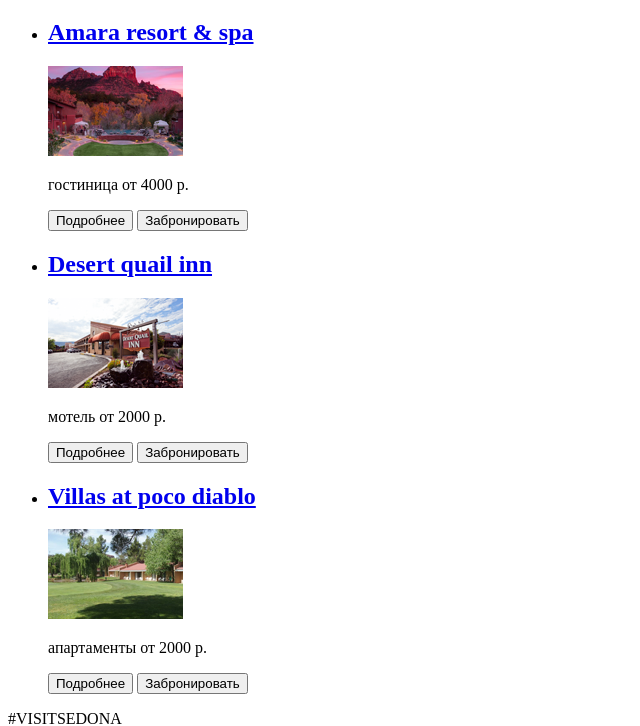
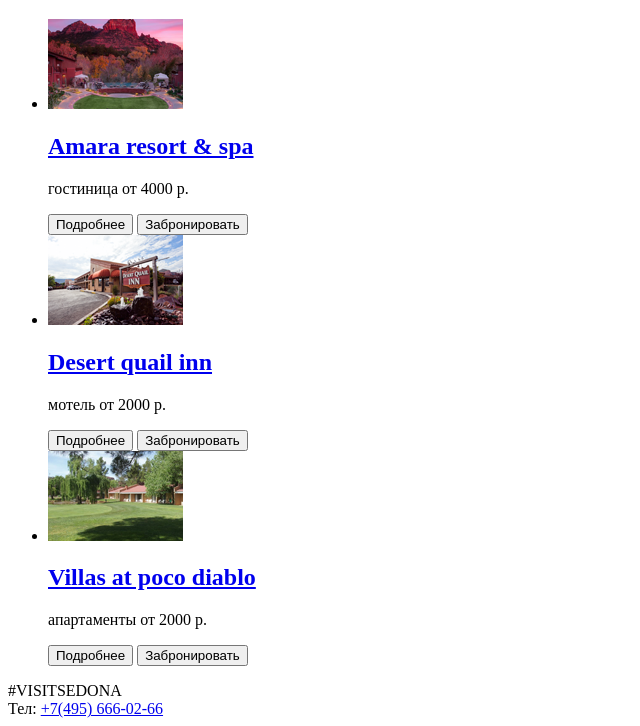
Before and after one commit to Ktoita/1350499-sedona-28, a plain HTML site: page hotels.html in a window 1280 px wide. Shown: the part 231-957 px from the top of the page, without its empty margins (0-640 px from the left). Drawn offline with Linux system fonts and the light colour scheme.

Commit message:
Начинаем разметку
Исправления

```diff
--- a/hotels.html
+++ b/hotels.html
@@ -6,6 +6,8 @@
   </head>
 
   <body>
+  	<div class="container">
+
   	<header>
   	<a href="index.html"><img src="img/logo.png" alt="Логотип"></a>
   	<nav>
@@ -20,56 +22,80 @@
 
   	<main>
     	<h1>Фильтр гостиниц</h1>
+
     	<section>
      		<ul>
         		<li>
+					<div>
+						<img src="img/Layer 21.png" alt="Фотография гостиницы">
+					</div>
+
+					<div>
 						<a href="#">
           					<h2>Amara resort & spa</h2>
-          <p><img src="img/Layer 21.png" alt="Фотография гостиницы"></p>
           				</a>
         				<p>гостиница от 4000 р.</p>
-        <!-- форма рейтинга -->
         				<button type="button">Подробнее</button>
         				<button type="button">Забронировать</button>
+        			</div>
+
+        			<div>
+        				<!-- форма рейтинга -->
+        			</div>
         		</li>
 
         		<li>
+        			<div>
+        				<img src="img/Layer 89 copy.png" alt="Фотография мотеля">
+        			</div>
+
+        			<div>
         				<a href="#">
           					<h2>Desert quail inn</h2>
-          <p><img src="img/Layer 89 copy.png" alt="Фотография мотеля"></p>
           				</a>
         				<p>мотель от 2000 р.</p>
-        <!-- форма рейтинга -->
         				<button type="button">Подробнее</button>
         				<button type="button">Забронировать</button>
+        			</div>
+
+        			<div>
+        			<!-- форма рейтинга -->
+        			</div>
         		</li>
 
        			<li>
+        			<div>
+        				<img src="img/Rectangle.png" alt="Фотография апартаментов">
+        			</div>
+
+        			<div>
         				<a href="#">
           					<h2>Villas at poco diablo</h2>
-          <p><img src="img/Rectangle.png" alt="Фотография апартаментов"></p>
           				</a>
         				<p>апартаменты от 2000 р.</p>
-        <!-- форма рейтинга -->
         				<button type="button">Подробнее</button>
         				<button type="button">Забронировать</button>
+        			</div>
+
+        			<div>
+        			<!-- форма рейтинга -->
+        			</div>
         		</li>
       		</ul>
     	</section>
   	</main>
 
   	<footer>
-      <p>#VISITSEDONA<br> Тел: +7(495) 666-02-66</p>
+  		<p>#VISITSEDONA<br> Тел: <a href="tel:+74956660266">+7(495) 666-02-66</a></p>
 
-      <section>
   		<ul>
       		<li><a href="#">Вконтакте</a></li>
       		<li><a href="#">Фейсбук</a></li>
       		<li><a href="#">Инстаграм</a></li>
 		</ul>
-      </section>
 
 		<p>Website by <a href="https://htmlacademy.ru/intensive/htmlcss"><img src="img/logo-htmlacademy.png" alt="Логотип HTML Academy"></a></p>
   	</footer>
+	</div>
   </body>
 </html>
```
Also changed, not shown: index.html (+10 -5 lines). Lines whose indentation alone changed are shown as unchanged.
